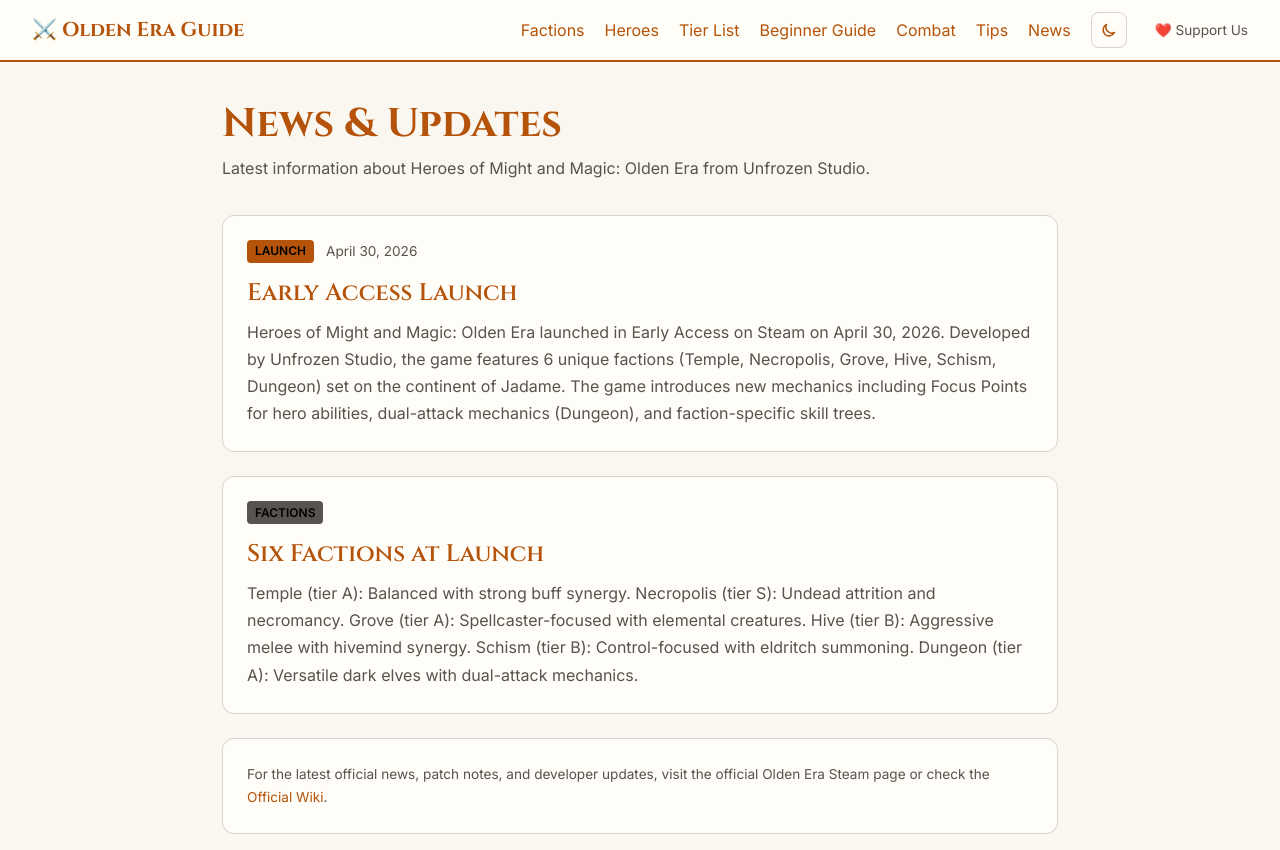
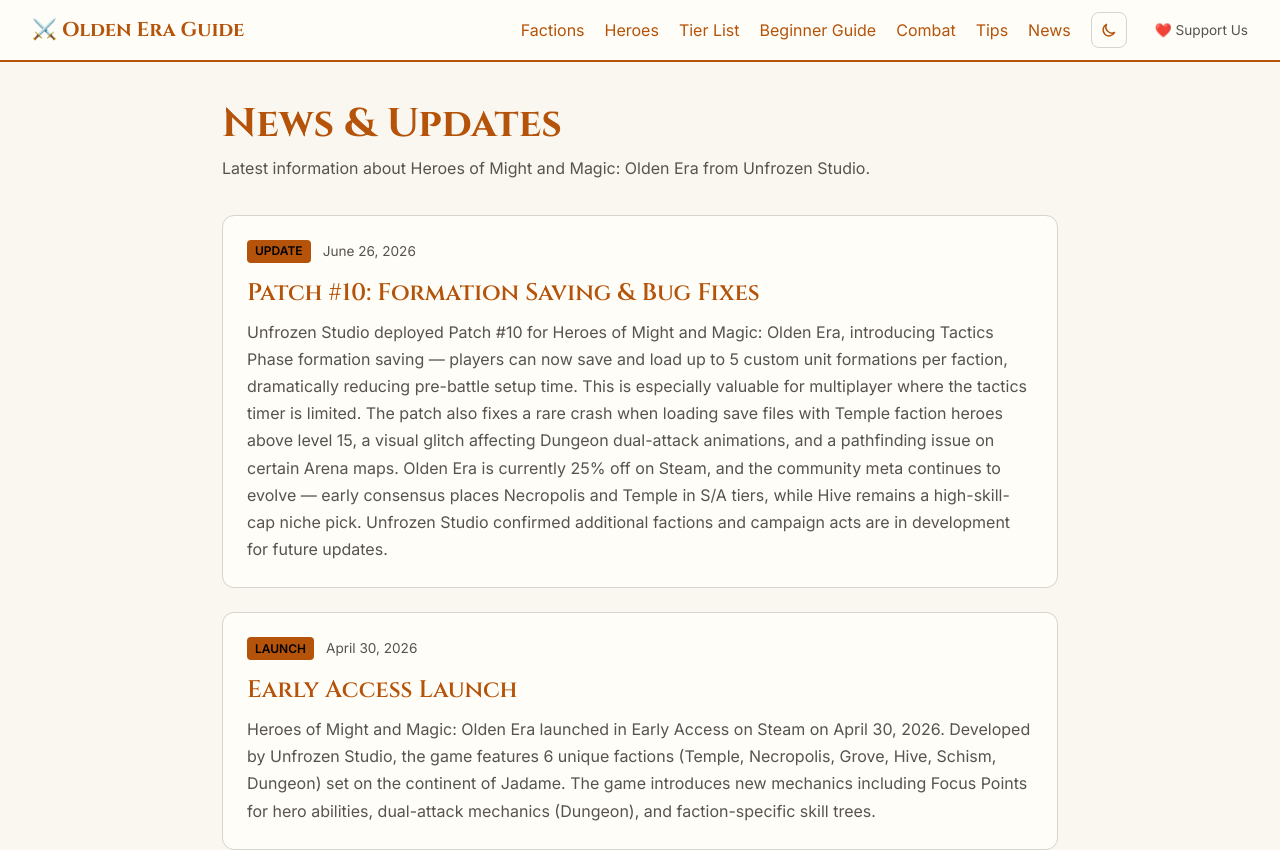
Before and after one commit to ryuuu2020/olden-era-guide, a Next.js app: page /news in a window 1280 px wide. Shown: the top 850 px of the page. Built offline with nearby package versions, Linux system fonts and the light colour scheme.

Commit message:
news: 2026-06-26 daily update

```diff
--- a/app/news/page.tsx
+++ b/app/news/page.tsx
@@ -14,7 +14,17 @@
         Latest information about Heroes of Might and Magic: Olden Era from Unfrozen Studio.
       </p>
 
-      <div style={{ background: 'var(--color-bg-card)', border: '1px solid var(--color-border)', borderRadius: '0.75rem', padding: '1.5rem', marginBottom: '1.5rem' }}>
+            <div style={{ background: 'var(--color-bg-card)', border: '1px solid var(--color-border)', borderRadius: '0.75rem', padding: '1.5rem', marginBottom: '1.5rem' }}>
+        <div style={{ display: 'flex', alignItems: 'center', gap: '0.75rem', marginBottom: '0.75rem' }}>
+          <span style={{ background: 'var(--color-accent)', color: '#000', padding: '0.15rem 0.5rem', borderRadius: '0.25rem', fontSize: '0.75rem', fontWeight: 600 }}>UPDATE</span>
+          <span style={{ color: 'var(--color-text-muted)', fontSize: '0.85rem' }}>June 26, 2026</span>
+        </div>
+        <h3 style={{ marginBottom: '0.5rem' }}>Patch #10: Formation Saving & Bug Fixes</h3>
+        <p style={{ color: 'var(--color-text-muted)', lineHeight: 1.7 }}>
+          Unfrozen Studio deployed Patch #10 for Heroes of Might and Magic: Olden Era, introducing Tactics Phase formation saving — players can now save and load up to 5 custom unit formations per faction, dramatically reducing pre-battle setup time. This is especially valuable for multiplayer where the tactics timer is limited. The patch also fixes a rare crash when loading save files with Temple faction heroes above level 15, a visual glitch affecting Dungeon dual-attack animations, and a pathfinding issue on certain Arena maps. Olden Era is currently 25% off on Steam, and the community meta continues to evolve — early consensus places Necropolis and Temple in S/A tiers, while Hive remains a high-skill-cap niche pick. Unfrozen Studio confirmed additional factions and campaign acts are in development for future updates.
+        </p>
+      </div>
+<div style={{ background: 'var(--color-bg-card)', border: '1px solid var(--color-border)', borderRadius: '0.75rem', padding: '1.5rem', marginBottom: '1.5rem' }}>
         <div style={{ display: 'flex', alignItems: 'center', gap: '0.75rem', marginBottom: '0.75rem' }}>
           <span style={{ background: 'var(--color-accent)', color: '#000', padding: '0.15rem 0.5rem', borderRadius: '0.25rem', fontSize: '0.75rem', fontWeight: 600 }}>LAUNCH</span>
           <span style={{ color: 'var(--color-text-muted)', fontSize: '0.85rem' }}>April 30, 2026</span>
```
